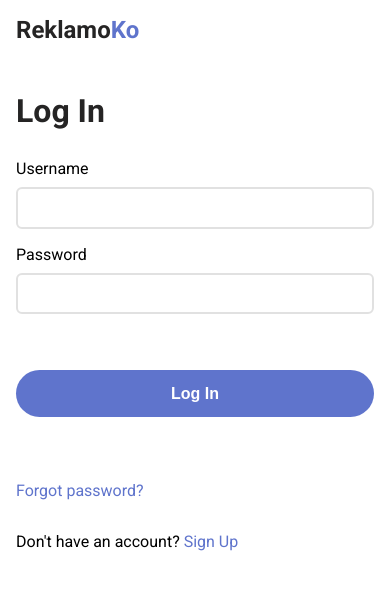
After one commit to arsi21/ReklamoKo, a PHP site: page /login.html in a window 390 px wide. The commit adds this page. Shown: the top 590 px of the page. Run offline with PHP 8.4, Linux system fonts and the light colour scheme.

Commit message:
add login page and make it responsive for mobile

```diff
--- a/src/css/style.css
+++ b/src/css/style.css
@@ -19,6 +19,8 @@ ul {
 
 body {
   font-family: "Roboto", sans-serif;
+  font-size: clamp(1rem, 3vw, 1.3rem);
+  font-weight: 400;
 }
 
 .logo a {
@@ -28,6 +30,72 @@ body {
 }
 .logo a .logo-span {
   color: #5f74cc;
+}
+
+h1 {
+  font-size: clamp(2rem, 3vw, 3rem);
+  font-weight: 700;
+  color: #252424;
+}
+
+.login-img {
+  display: none;
+}
+
+h1.title {
+  margin-top: 1.5em;
+  margin-bottom: 0.9em;
+}
+
+label {
+  display: block;
+  margin-bottom: 0.6rem;
+  margin-top: 1rem;
+}
+
+input[type=submit].pri-button {
+  margin-top: 3.5rem;
+}
+
+a.forgot-pwd {
+  display: block;
+  width: 15ch;
+  margin-top: 4rem;
+}
+
+p.question {
+  margin-top: 2rem;
+}
+
+input[type=submit].pri-button {
+  font-size: clamp(1rem, 3vw, 1.3rem);
+  font-weight: 700;
+  padding-block: 0.9em;
+  width: 100%;
+  color: white;
+  background-color: #5f74cc;
+  border-radius: 5em;
+  border: none;
+}
+input[type=submit].pri-button:hover {
+  background-color: #9da9db;
+}
+
+input[type=text],
+input[type=password] {
+  padding: 0.6em;
+  border-radius: 6px;
+  border: 2px solid #E1E1E1;
+  font-size: clamp(1rem, 3vw, 1.3rem);
+  width: 100%;
+}
+
+a {
+  font-size: clamp(1rem, 3vw, 1.3rem);
+  color: #5f74cc;
+}
+a:hover {
+  font-weight: 700;
 }
 
 body {
@@ -117,7 +185,7 @@ nav.menu-btn {
   text-align: right;
 }
 .landing-nav li a:hover {
-  font-weight: bold;
+  font-weight: 700;
 }
 
 .mobile-menu-exit {
@@ -135,6 +203,7 @@ nav.menu-btn {
 
   .landing-header {
     display: flex;
+    margin-top: 2rem;
   }
   .landing-header .logo {
     margin-block: auto;
--- /dev/null
+++ b/src/login.html
@@ -0,0 +1,45 @@
+<!DOCTYPE html>
+<html lang="en">
+
+<head>
+    <meta charset="UTF-8">
+    <meta http-equiv="X-UA-Compatible" content="IE=edge">
+    <meta name="viewport" content="width=device-width, initial-scale=1.0">
+    <link rel="stylesheet" href="css/style.css">
+    <title>ReklamoKo | login</title>
+</head>
+
+<body>
+    <header>
+        <div class="logo">
+            <a href="index.html">Reklamo<span class="logo-span">Ko</span></a>
+        </div>
+    </header>
+
+    <section class="card">
+        <div class="login-left-col">
+            <form action="">
+                <h1 class="title">Log In</h1>
+
+
+                <label for="username_input">Username</label>
+                <input id="username_input" type="text" name="uname">
+
+
+                <div class="pwd-input">
+                    <label for="password_input">Password</label>
+                    <input id="password_input" type="password" name="password">
+                </div>
+
+                <input class="pri-button" type="submit" value="Log In">
+            </form>
+            <a class="forgot-pwd" href="#">Forgot password?</a>
+
+            <p class="question">Don't have an account? <a class="sign-up" href="#">Sign Up</a></p>
+        </div>
+
+        <img class="login-img" src="assets/loginImg.svg" alt="">
+    </section>
+</body>
+
+</html>
--- a/src/sass/1-abstracts/_variables.scss
+++ b/src/sass/1-abstracts/_variables.scss
@@ -2,11 +2,16 @@
 $fw-400: 400;
 $fw-700: 700;
 
+$fs-regular: clamp(1rem, 3vw, 1.3rem);
 
 //color
 $clr-accent: rgb(95, 116, 204);
 $clr-dark: rgb(38, 44, 51);
 $clr-light: rgb(255, 255, 255);
 
+//for hover color
+$clr-accent-hover: rgb(157, 169, 219);
+
+//for font color
 $clr-font-dark: rgb(37, 36, 36);
 $clr-font-light: rgb(112, 112, 112);
--- a/src/sass/2-base/_typography.scss
+++ b/src/sass/2-base/_typography.scss
@@ -1,9 +1,12 @@
 @use '../1-abstracts/variables';
+
 
 @import url('https://fonts.googleapis.com/css2?family=Roboto:wght@400;700&display=swap');
 
 body {
     font-family: 'Roboto', sans-serif;
+    font-size: variables.$fs-regular;
+    font-weight: variables.$fw-400;
 }
 
 .logo {
@@ -17,3 +20,9 @@ body {
         }
     }
 }
+
+h1 {
+    font-size: clamp(2rem, 3vw, 3rem);
+    font-weight: variables.$fw-700;
+    color: variables.$clr-font-dark;
+}
--- /dev/null
+++ b/src/sass/3-layout/_login.scss
@@ -0,0 +1,28 @@
+.login-img {
+    display: none;
+}
+
+h1.title {
+    margin-top: 1.5em;
+    margin-bottom: 0.9em;
+}
+
+label {
+    display: block;
+    margin-bottom: .6rem;
+    margin-top: 1rem;
+}
+
+input[type=submit].pri-button {
+    margin-top: 3.5rem;
+}
+
+a.forgot-pwd {
+    display: block;
+    width: 15ch;
+    margin-top: 4rem;
+}
+
+p.question {
+    margin-top: 2rem;
+}
--- a/src/sass/4-components/_buttons.scss
+++ b/src/sass/4-components/_buttons.scss
@@ -0,0 +1,16 @@
+@use '../1-abstracts/variables';
+
+input[type=submit].pri-button {
+    font-size: variables.$fs-regular;
+    font-weight: variables.$fw-700;
+    padding-block: 0.9em;
+    width: 100%;
+    color: variables.$clr-light;
+    background-color: variables.$clr-accent;
+    border-radius: 5em;
+    border: none;
+
+    &:hover {
+        background-color: variables.$clr-accent-hover;
+    }
+}
--- /dev/null
+++ b/src/sass/4-components/_input.scss
@@ -0,0 +1,10 @@
+@use '../1-abstracts/variables';
+
+input[type=text],
+input[type=password] {
+    padding: 0.6em;
+    border-radius: 6px;
+    border: 2px solid #E1E1E1;
+    font-size: variables.$fs-regular;
+    width: 100%;
+}
--- /dev/null
+++ b/src/sass/4-components/_link.scss
@@ -0,0 +1,10 @@
+@use '../1-abstracts/variables';
+
+a {
+    font-size: variables.$fs-regular;
+    color: variables.$clr-accent;
+
+    &:hover {
+        font-weight: variables.$fw-700;
+    }
+}
--- a/src/sass/style.scss
+++ b/src/sass/style.scss
@@ -7,8 +7,11 @@
 @forward "3-layout/header";
 @forward "3-layout/navigation";
 @forward "3-layout/side_menu";
+@forward "3-layout/login";
 
 @forward "4-components/buttons";
+@forward "4-components/input";
+@forward "4-components/link";
 
 @forward "5-pages/landing";
 @forward "5-pages/login";
```
Also changed, not shown: src/assets/icons/exit.svg (added), src/assets/loginImg.svg (added).
